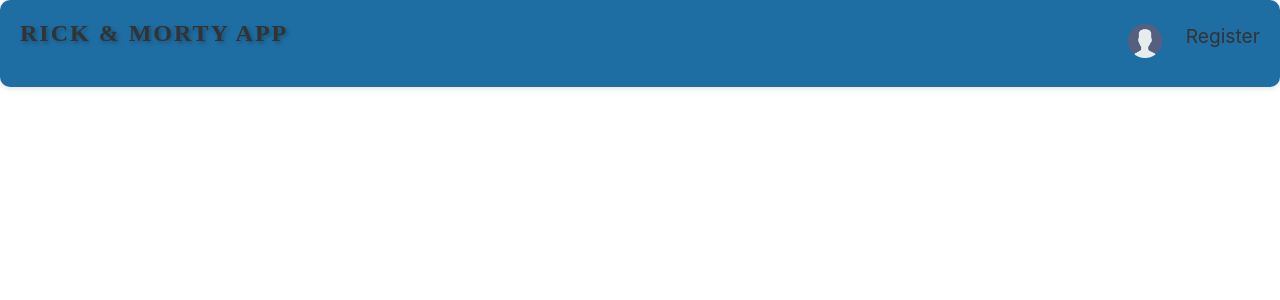
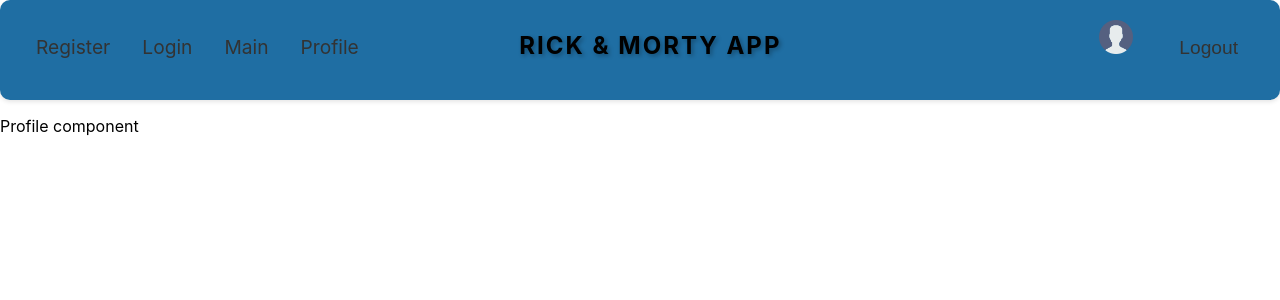
Before and after one commit to lopezatn/rickandmorty-app, a React (Create React App) app: page /profile in a window 1280 px wide. Shown: the top 300 px of the page. Built offline with nearby package versions, Linux system fonts and the light colour scheme; what lowdb would draw is missing.

Commit message:
changes to navbar and profile component

```diff
--- a/src/App.js
+++ b/src/App.js
@@ -5,6 +5,7 @@
 import Navbar from "./components/Navbar/Index";
 import RegistrationForm from "./components/RegistrationForm/Index";
 import { BrowserRouter as Router, Route, Switch } from "react-router-dom";
+import Profile from "./components/Profile/Index";
 
 function App() {
   const user = useSelector((state) => state.user);
@@ -25,6 +26,9 @@
         <Route path="/main">
           <Main />
         </Route>
+        <Route path="/profile">
+          <Profile />
+        </Route>
       </Switch>
     </Router>
   );
--- a/src/components/Login/Index.jsx
+++ b/src/components/Login/Index.jsx
@@ -1,14 +1,17 @@
 import React, { useState } from "react";
 import { Link } from "react-router-dom";
-import { loginUser } from "../../database/lowdb";
+import { getUser } from "../../database/lowdb";
 import { useHistory } from "react-router-dom";
 import "./Index.css";
+import { useDispatch } from "react-redux";
+import { login } from "../../features/userSlice";
 
 const Login = () => {
   const [identifier, setIdentifier] = useState("");
   const [password, setPassword] = useState("");
 
   const history = useHistory();
+  const dispatch = useDispatch();
 
   const handleSubmit = (e) => {
     e.preventDefault();
@@ -17,8 +20,9 @@
       return;
     }
 
-    const user = loginUser(identifier, password);
+    const user = getUser(identifier, password);
     if (user) {
+      dispatch(login(user));
       history.push("/main");
     } else {
       console.log("Invalid name, email or password");
--- a/src/components/Navbar/Index.css
+++ b/src/components/Navbar/Index.css
@@ -8,16 +8,15 @@
 .navbar-container {
   display: flex;
   justify-content: space-between;
-  align-items: center;
+  align-items: baseline;
 }
 
 .navbar-title {
   font-size: 1.5rem;
-  font-family: 'Press Start 2P', cursive; /* Add the desired geeky font */
-  color: #333;
   text-transform: uppercase;
   letter-spacing: 2px;
   text-shadow: 2px 2px 4px rgba(0, 0, 0, 0.3);
+  transform: translateX(-30%);
 }
 
 .navbar-links {
@@ -26,9 +25,13 @@
 
 .navbar-link {
   margin-left: 1rem;
+  margin-right: 1rem;
   font-size: 1.2rem;
   text-decoration: none;
   color: #333;
+  background: none;
+  border: none;
+  cursor: pointer;
 }
 
 .navbar-link:hover {
--- a/src/components/Navbar/Index.jsx
+++ b/src/components/Navbar/Index.jsx
@@ -1,20 +1,42 @@
 import React from "react";
 import { Link } from "react-router-dom";
-import profileIcon from '../../assets/user profile.png';
+import profileIcon from "../../assets/user profile.png";
 import "./Index.css";
+import { logout } from "../../features/userSlice";
+import { useDispatch } from "react-redux";
 
 const Navbar = () => {
+  const dispatch = useDispatch();
+
+  const handleLogout = () => {
+    dispatch(logout());
+  };
+
   return (
     <nav className="navbar">
       <div className="navbar-container">
-        <h2 className="navbar-title">Rick & Morty App</h2>
-        <div className="navbar-links">
-          <Link to="/login" className="navbar-link">
-            <img src={profileIcon} alt="Profile" className="profile-icon" />
-          </Link>
+        <div className="navbar-links-left">
           <Link to="/register" className="navbar-link">
             Register
           </Link>
+          <Link to="/login" className="navbar-link">
+            Login
+          </Link>
+          <Link to="/main" className="navbar-link">
+            Main
+          </Link>
+          <Link to="/profile" className="navbar-link">
+            Profile
+          </Link>
+        </div>
+        <h2 className="navbar-title">Rick & Morty App</h2>
+        <div className="navbar-links-right">
+          <Link to="/profile" className="navbar-link">
+            <img src={profileIcon} alt="Profile" className="profile-icon" />
+          </Link>
+          <button className="navbar-link" onClick={handleLogout}>
+            Logout
+          </button>
         </div>
       </div>
     </nav>
--- /dev/null
+++ b/src/components/Profile/Index.jsx
@@ -0,0 +1,9 @@
+const Profile = () => {
+  return (
+    <>
+      <p>Profile component</p>
+    </>
+  );
+};
+
+export default Profile;
--- a/src/database/lowdb.js
+++ b/src/database/lowdb.js
@@ -35,7 +35,7 @@
   return db.data.user;
 };
 
-export const loginUser = (identifier, password) => {
+export const getUser = (identifier, password) => {
   const users = getUsers();
 
   const user = users.find(
```
Also changed, not shown: src/components/Profile/Index.css (added).
